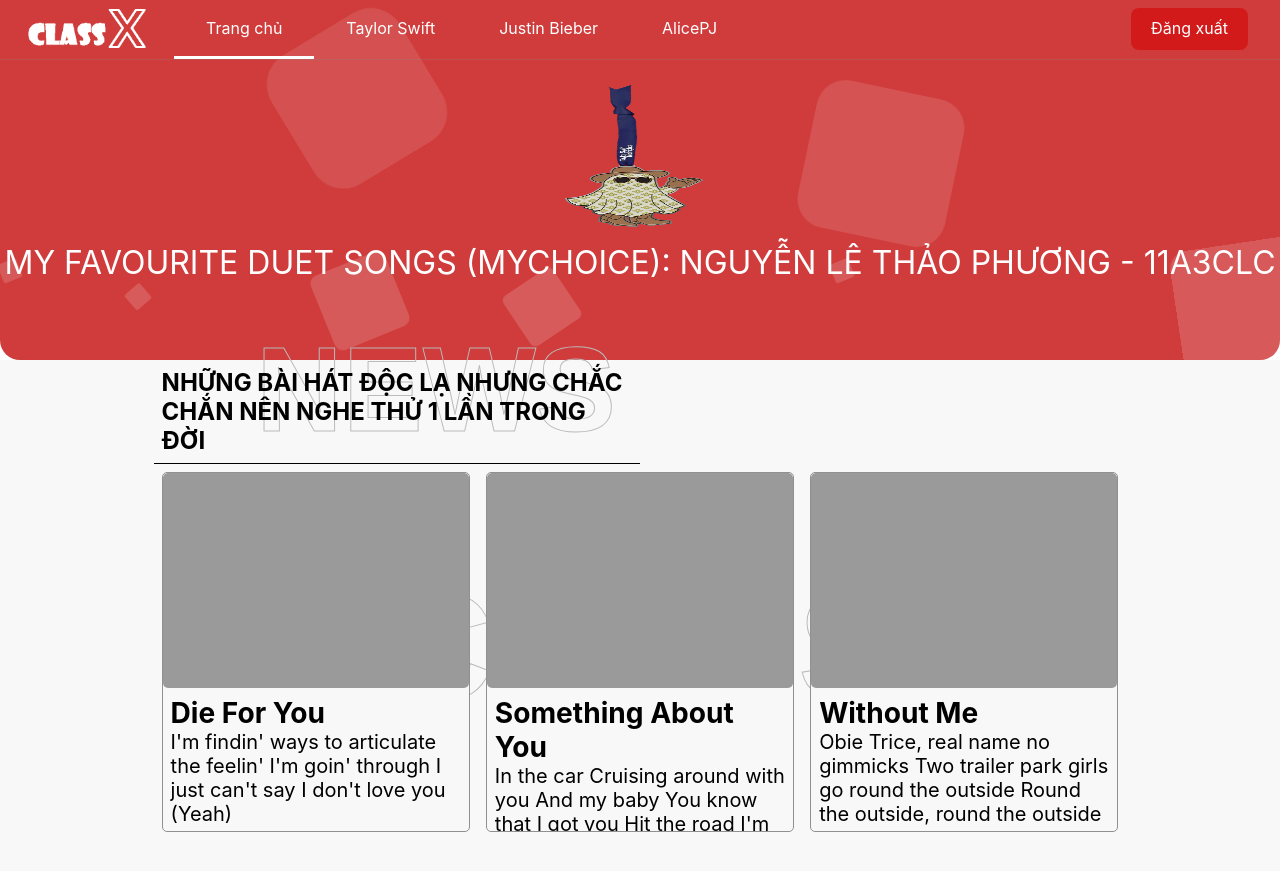
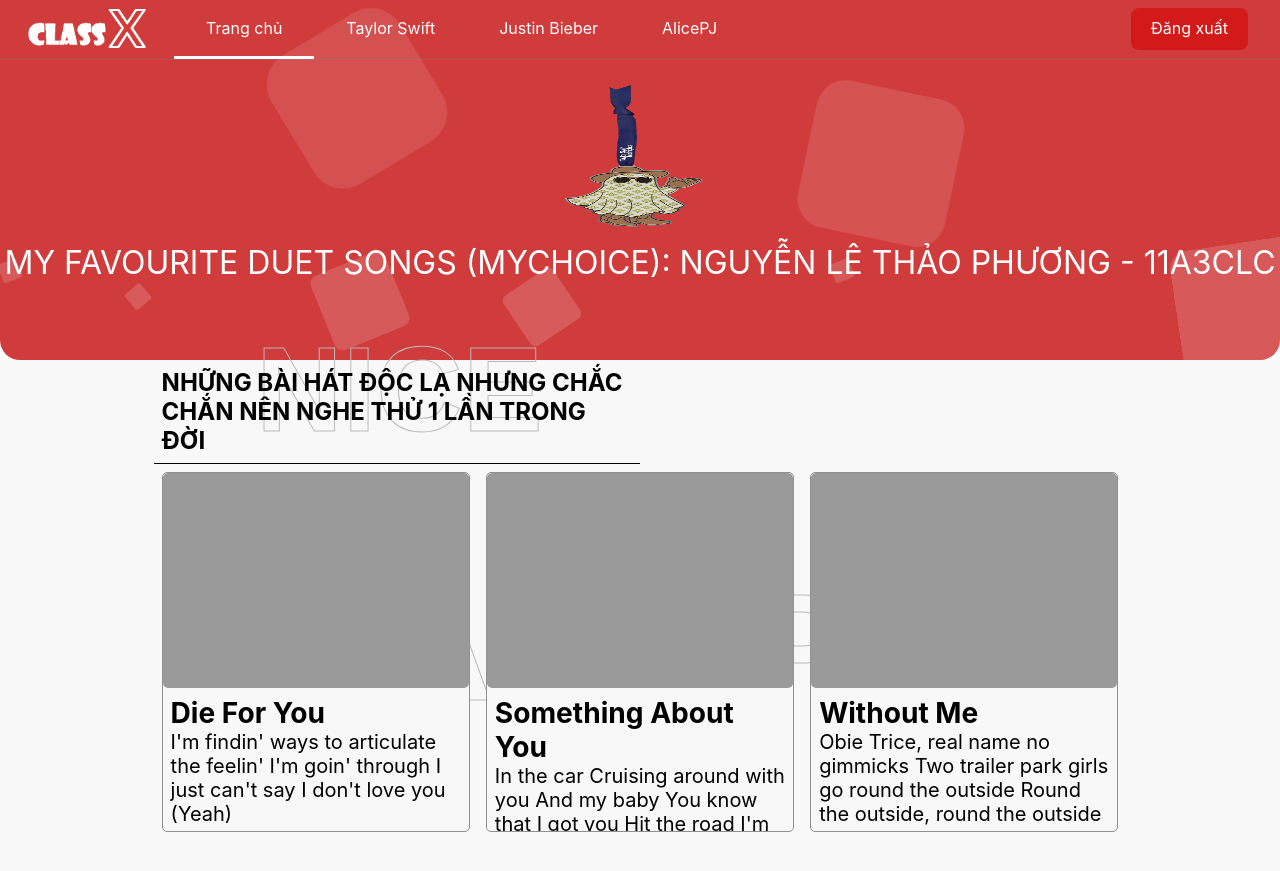
Before and after one commit to changgwastaken/alicepj, a plain HTML site: page index.html in a window 1280 px wide. Drawn offline with nearby package versions, Linux system fonts and the light colour scheme.

Commit message:
Update index.html

```diff
--- a/index.html
+++ b/index.html
@@ -17,7 +17,7 @@
 <body>
     <title>Trang Chủ</title>
     <div class="border-text" id="text-main-classx">
-        CLASS X
+        AlicePJ
     </div>
     <div class="home-container">
         <div class="navbar">
@@ -80,7 +80,7 @@
         <section class="section-first">
 
             <div class="border-text" id="text-news">
-                NEWS
+                NICE
             </div>
             <div class="content tintuc-section-content">
                 <div class="center-content">
```
